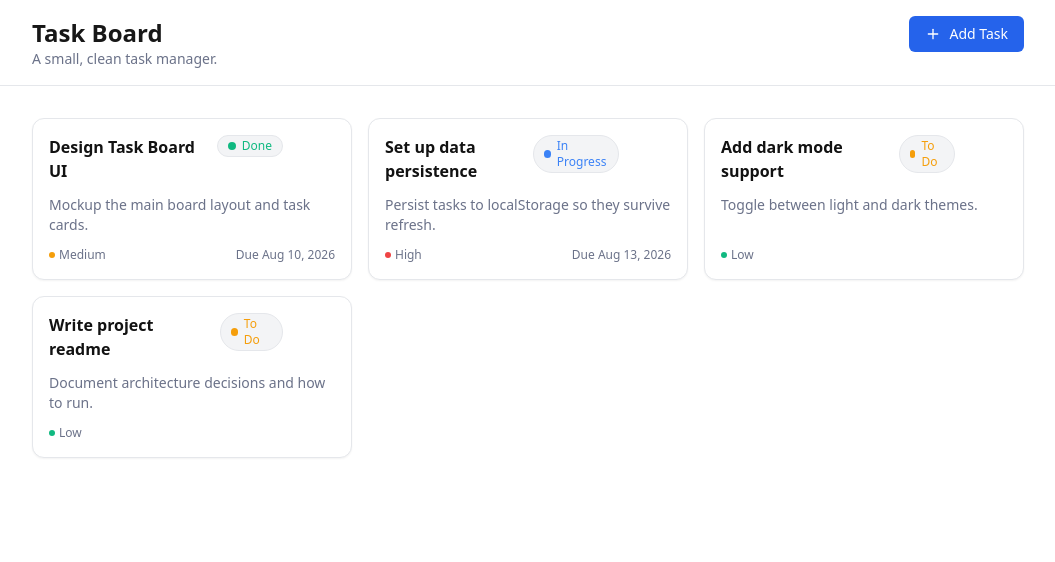
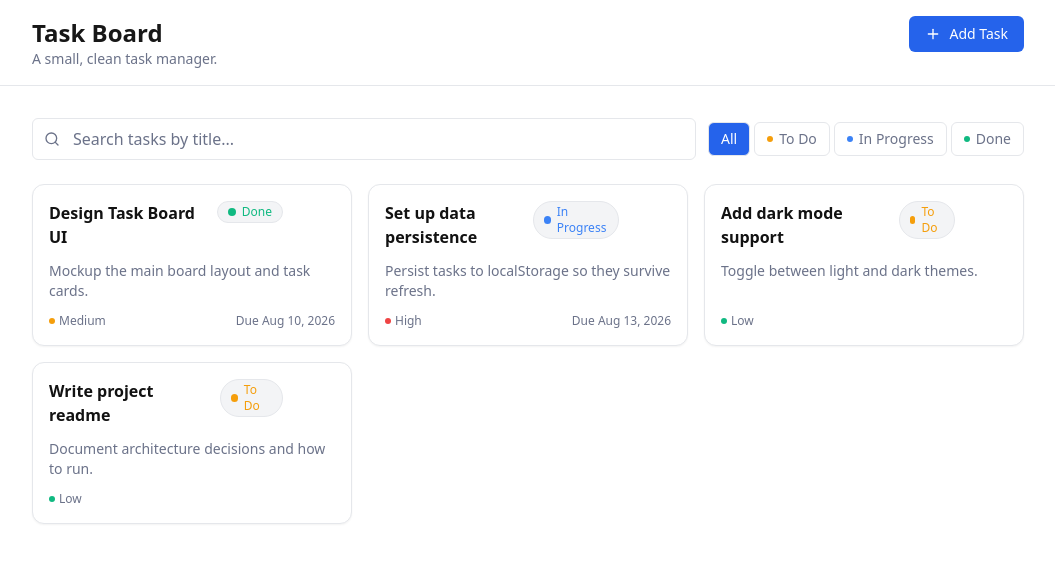
Before and after one commit to sumonDev13/coding_assignment_ordiple, a Next.js app: page / in a window 1280 px wide. Shown: the top 562 px of the page, without its empty margins (112-1167 px from the left). Built offline with nearby package versions, Linux system fonts and the light colour scheme.

Commit message:
feat: filter by status and search by title

```diff
--- /dev/null
+++ b/app/_components/FilterBar.tsx
@@ -0,0 +1,103 @@
+"use client";
+
+import type { TaskStatus } from "@/lib/types";
+import { STATUS_OPTIONS } from "@/lib/types";
+import { statusLabel } from "@/lib/utils";
+
+export type StatusFilter = "all" | TaskStatus;
+
+const dotConfig: Record<TaskStatus, string> = {
+  todo: "bg-todo",
+  "in-progress": "bg-in-progress",
+  done: "bg-done",
+};
+
+interface FilterBarProps {
+  status: StatusFilter;
+  onStatus: (status: StatusFilter) => void;
+  query: string;
+  onQuery: (query: string) => void;
+}
+
+export default function FilterBar({ status, onStatus, query, onQuery }: FilterBarProps) {
+  return (
+    <div className="flex flex-col gap-3 sm:flex-row sm:items-center sm:justify-between">
+      <div className="relative flex-1">
+        <SearchIcon className="absolute left-3 top-1/2 h-4 w-4 -translate-y-1/2 text-muted-foreground" />
+        <input
+          type="search"
+          placeholder="Search tasks by title..."
+          value={query}
+          onChange={(e) => onQuery(e.target.value)}
+          className="w-full rounded-md border border-border bg-background py-2 pl-10 pr-3 text-foreground placeholder-muted-foreground focus:outline-none focus:ring-2 focus:ring-primary"
+          aria-label="Search tasks"
+        />
+      </div>
+      <div className="flex flex-wrap gap-1" role="group" aria-label="Filter by status">
+        <FilterButton
+          label="All"
+          value="all"
+          active={status === "all"}
+          onClick={() => onStatus("all")}
+        />
+        {STATUS_OPTIONS.map((opt) => (
+          <FilterButton
+            key={opt.value}
+            label={statusLabel(opt.value)}
+            value={opt.value}
+            active={status === opt.value}
+            onClick={() => onStatus(opt.value)}
+            dot={dotConfig[opt.value]}
+          />
+        ))}
+      </div>
+    </div>
+  );
+}
+
+interface FilterButtonProps {
+  label: string;
+  value: string;
+  active: boolean;
+  dot?: string;
+  onClick: () => void;
+}
+
+function FilterButton({ label, value, active, dot, onClick }: FilterButtonProps) {
+  return (
+    <button
+      type="button"
+      value={value}
+      onClick={onClick}
+      className={
+        "inline-flex items-center gap-1.5 rounded-md border px-3 py-1.5 text-sm font-medium transition-colors" +
+        (active
+          ? "border-primary bg-primary text-primary-foreground"
+          : "border-border text-muted-foreground hover:bg-muted")
+      }
+    >
+      {dot ? <span className={`block h-1.5 w-1.5 rounded-full ${dot}`} /> : null}
+      {label}
+    </button>
+  );
+}
+
+function SearchIcon({ className }: { className?: string }) {
+  return (
+    <svg
+      className={className}
+      width="16"
+      height="16"
+      viewBox="0 0 24 24"
+      fill="none"
+      stroke="currentColor"
+      strokeWidth="2"
+      strokeLinecap="round"
+      strokeLinejoin="round"
+      aria-hidden="true"
+    >
+      <circle cx="11" cy="11" r="8" />
+      <line x1="21" y1="21" x2="16.65" y2="16.65" />
+    </svg>
+  );
+}
--- a/app/page.tsx
+++ b/app/page.tsx
@@ -7,6 +7,7 @@ import Header from "@/app/_components/Header";
 import Modal from "@/app/_components/Modal";
 import TaskCard from "@/app/_components/TaskCard";
 import TaskForm from "@/app/_components/TaskForm";
+import FilterBar, { type StatusFilter } from "@/app/_components/FilterBar";
 
 const PlusIcon = () => (
   <svg
@@ -30,6 +31,15 @@ export default function BoardPage() {
   const [createOpen, setCreateOpen] = useState(false);
   const [editingTask, setEditingTask] = useState<Task | null>(null);
   const [deletingTask, setDeletingTask] = useState<Task | null>(null);
+  const [statusFilter, setStatusFilter] = useState<StatusFilter>("all");
+  const [searchQuery, setSearchQuery] = useState("");
+
+  const visibleTasks = tasks.filter((task) => {
+    if (statusFilter !== "all" && task.status !== statusFilter) return false;
+    const q = searchQuery.trim().toLowerCase();
+    if (q && !task.title.toLowerCase().includes(q)) return false;
+    return true;
+  });
 
   const handleCreate = (task: NewTask) => {
     addTask(task);
@@ -64,13 +74,24 @@ export default function BoardPage() {
       />
       <main className="flex-1">
         <div className="container mx-auto max-w-5xl px-4 py-8">
-          {tasks.length === 0 ? (
+          <FilterBar
+            status={statusFilter}
+            onStatus={setStatusFilter}
+            query={searchQuery}
+            onQuery={setSearchQuery}
+          />
+          <div className="mt-6">
+            {visibleTasks.length === 0 ? (
               <div className="py-16 text-center text-muted-foreground">
-              <p>No tasks yet. Add one to get started.</p>
+                <p>
+                  {tasks.length === 0
+                    ? "No tasks yet. Add one to get started."
+                    : "No tasks match your filter. Try another status or search term."}
+                </p>
               </div>
             ) : (
               <div className="grid grid-cols-1 gap-4 sm:grid-cols-2 lg:grid-cols-3">
-              {tasks.map((task) => (
+                {visibleTasks.map((task) => (
                   <TaskCard
                     key={task.id}
                     task={task}
@@ -80,6 +101,7 @@ export default function BoardPage() {
                 ))}
               </div>
             )}
+          </div>
         </div>
       </main>
 
```
Lines whose indentation alone changed are shown as unchanged.
